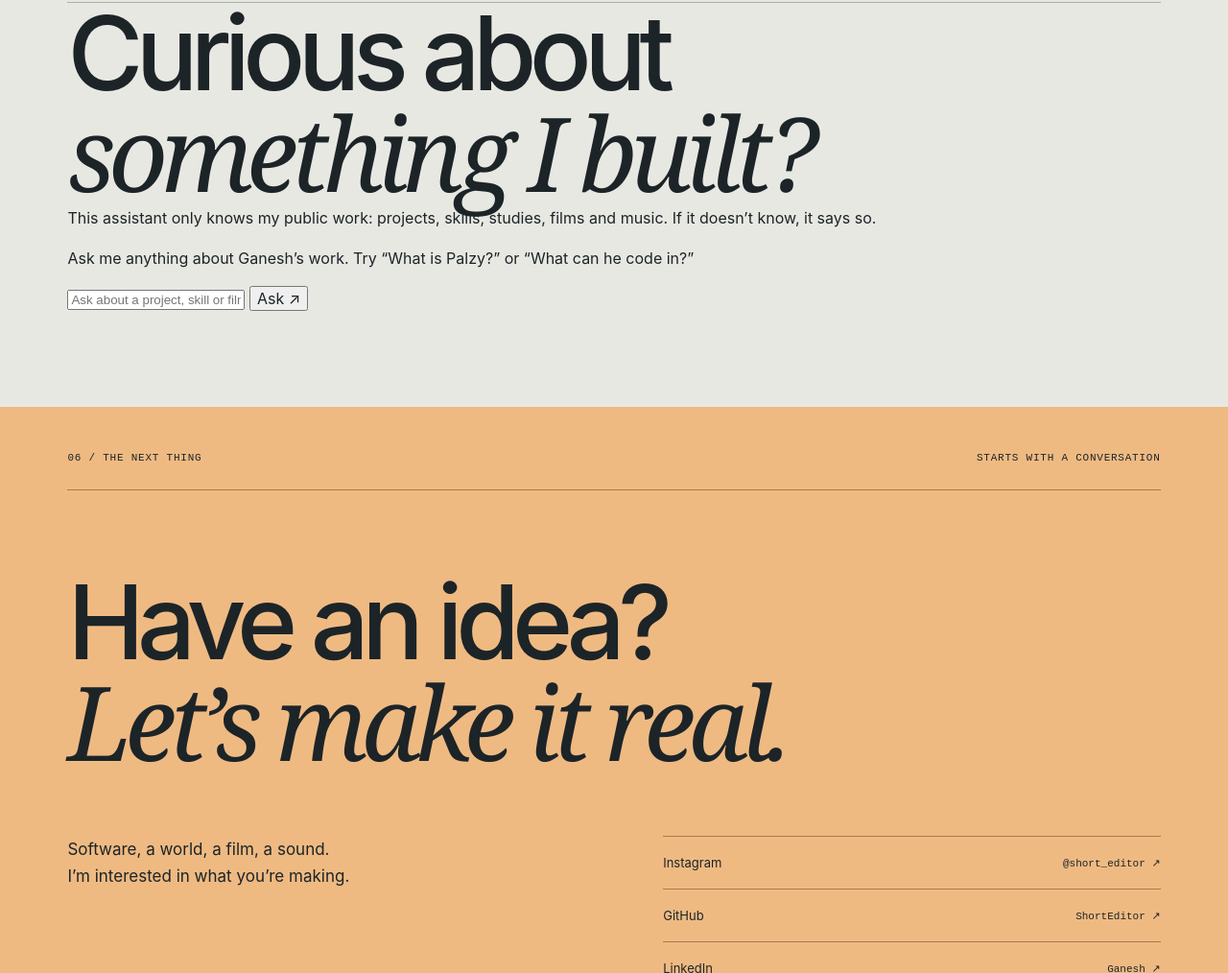
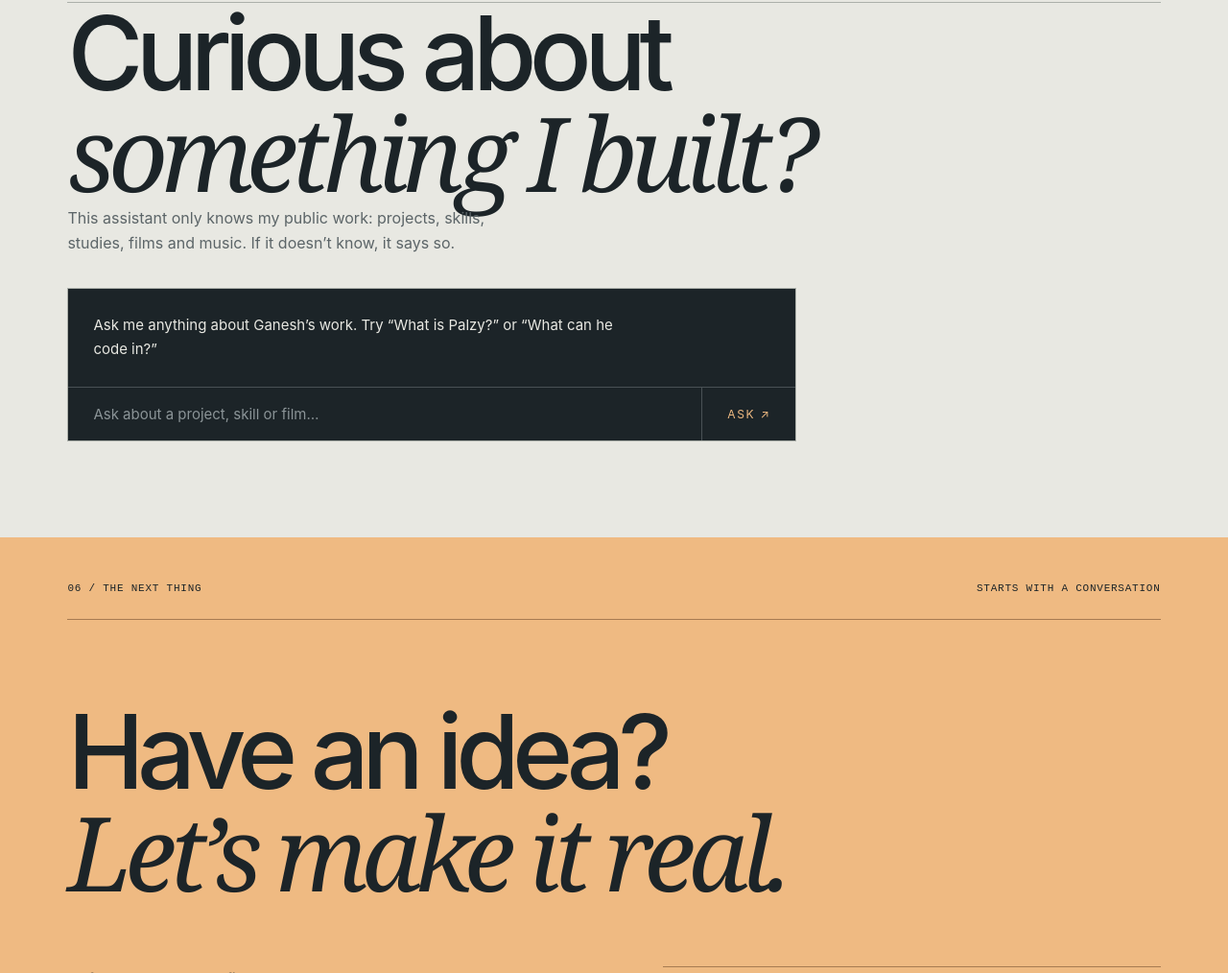
Before and after one commit to ShortEditor/NGE_Portfolio, a website built with Vite: page index.html in a window 1280 px wide. Shown: the part 7870-8884 px from the top of the page at 96% size. Built offline with nearby package versions, Linux system fonts and the light colour scheme.

Commit message:
Add chat interface styles to sections.css
Added styles for chat interface including message display and input form.

```diff
--- a/src/sections.css
+++ b/src/sections.css
@@ -139,6 +139,21 @@
 .is-reduced .nge-filters button:active{transform:none}
 .is-reduced .nge-socials>a:hover span:last-child,.is-reduced .nge-socials>a:focus-visible span:last-child,.is-reduced .nge-socials>a:active span:last-child,.is-reduced .nge-footer a:hover,.is-reduced .nge-footer a:focus-visible,.is-reduced .nge-footer a:active{transform:none}
 @media(prefers-reduced-motion:reduce){.nge-education[open] dd{animation:none}.nge-catalog-group:nth-child(2) li::after{animation:none}}
+/* Ask AI assistant */
+.nge-ask-intro{max-width:46ch;color:var(--muted);margin:18px 0 34px}
+.nge-chat{border:1px solid var(--hairline);background:var(--coal);color:var(--paper);max-width:760px}
+.nge-chat-log{padding:26px;display:flex;flex-direction:column;gap:14px;max-height:380px;overflow-y:auto}
+.nge-chat-msg{margin:0;max-width:80%;line-height:1.55;font-size:15px;white-space:pre-wrap}
+.nge-chat-bot{align-self:flex-start;color:var(--paper)}
+.nge-chat-you{align-self:flex-end;text-align:right;color:var(--warm)}
+.nge-chat-thinking{opacity:.55}
+.nge-chat-form{display:flex;border-top:1px solid #495155}
+.nge-chat-form input{flex:1;background:transparent;border:0;color:var(--paper);font:inherit;font-size:15px;padding:18px 26px;outline:none}
+.nge-chat-form input::placeholder{color:#8b9497}
+.nge-chat-send{background:transparent;border:0;border-left:1px solid #495155;color:var(--warm);font:inherit;font-size:12px;letter-spacing:.14em;text-transform:uppercase;padding:0 26px;cursor:pointer;transition:background .25s}
+.nge-chat-send:hover,.nge-chat-send:focus-visible{background:rgba(239,186,130,.08)}
+.nge-chat-send:disabled{opacity:.4;cursor:default}
+@media(max-width:700px){.nge-chat-msg{max-width:100%}.nge-chat-form input{padding:16px 18px}}
 
 /* ---- Music: the track rows are the player. Tap a row to play or pause; the playing title's letters react to the beat; a thin underline fills as the track progresses and can be dragged to seek. ---- */
 .nge-catalog-group:nth-child(2) li.nge-track{cursor:pointer;position:relative}
```
